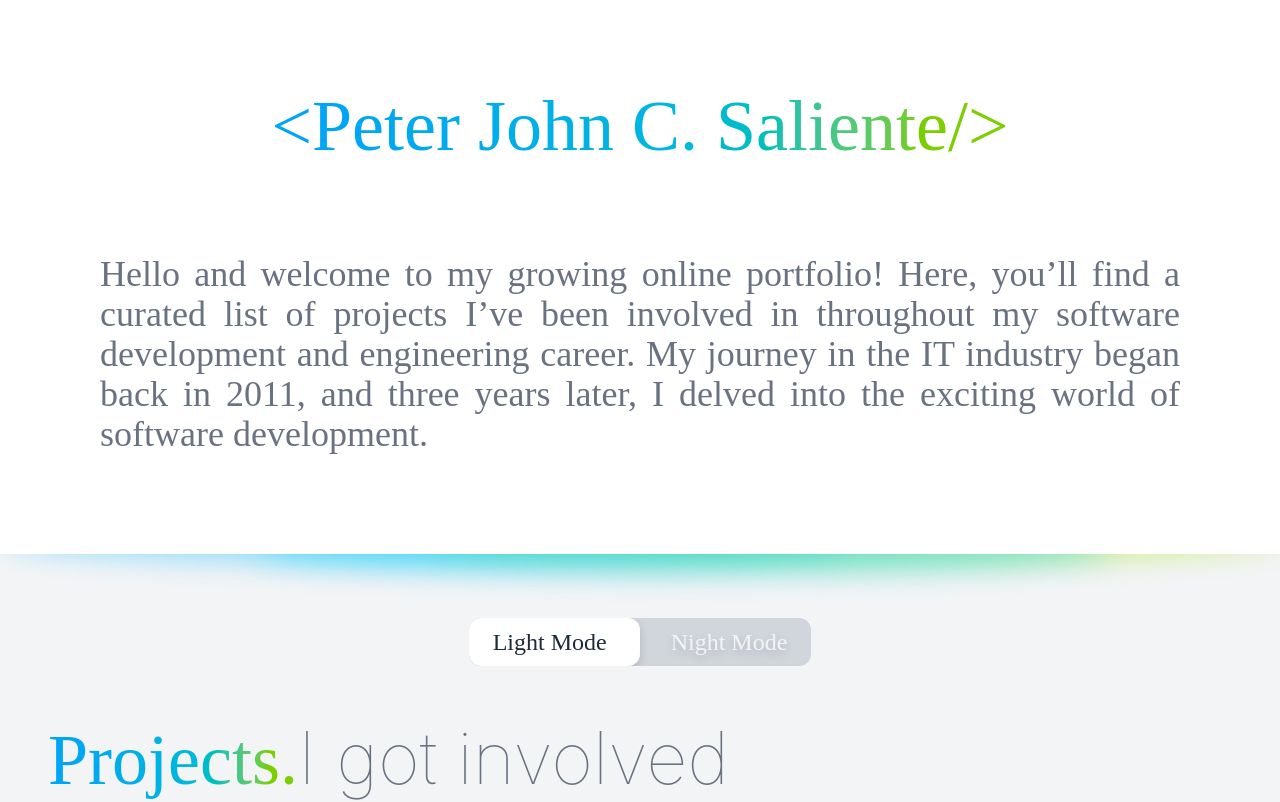
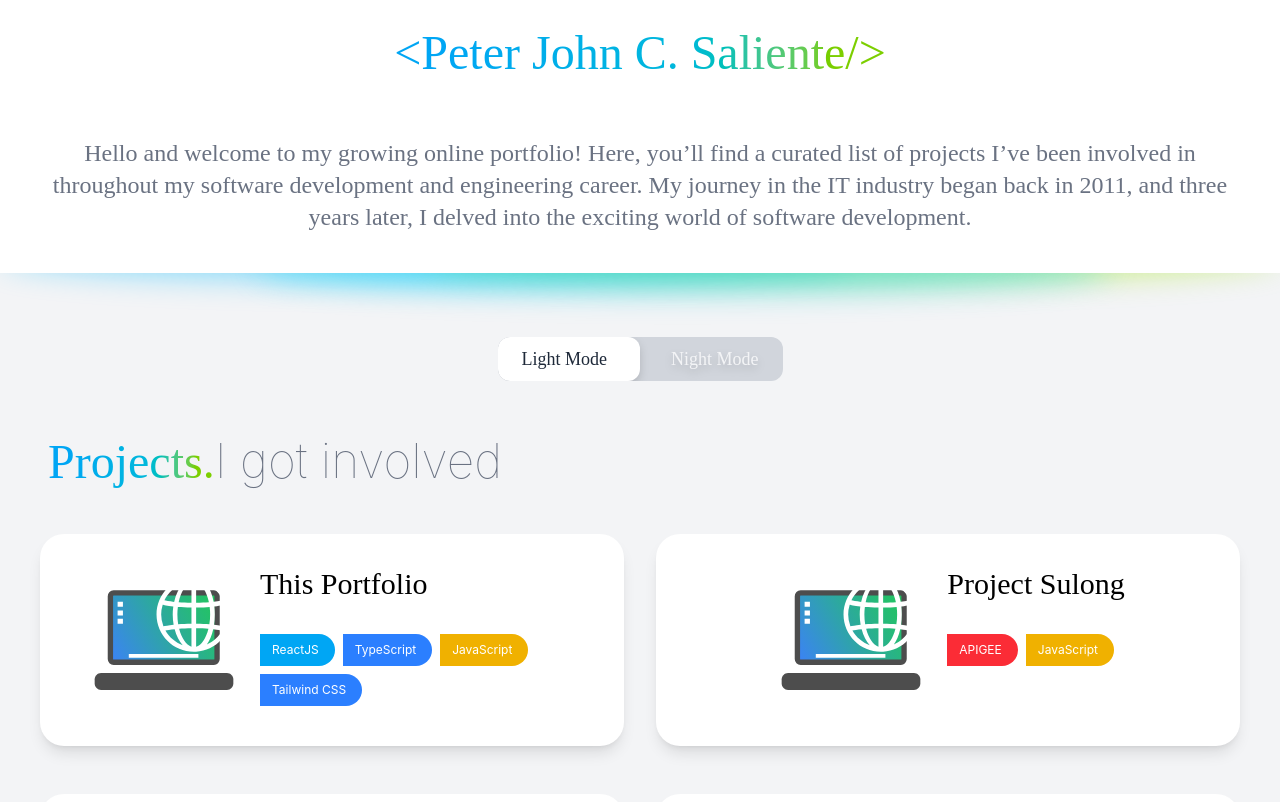
Before and after one commit to psaliente/psaliente.github.io, a React (Vite) app: page / in a window 1280 px wide. Shown: the top 802 px of the page. Built offline with nearby package versions, Linux system fonts and the light colour scheme; a web font is replaced by a local one.

Commit message:
deprecate tailwind.config.js

```diff
--- a/src/components/buttons/button.component.tsx
+++ b/src/components/buttons/button.component.tsx
@@ -1,7 +1,7 @@
 export default function Button(props: React.ButtonHTMLAttributes<HTMLButtonElement>) {
   const { className, children } = props;
   const defaultClassNameValue =
-    'bg-blue-700 disabled:bg-blue-300 text-white disabled:text-gray-400 text-2xl fhd:text-base py-1 px-4 rounded-xl';
+    'bg-blue-700 disabled:bg-blue-300 text-white disabled:text-gray-400 text-2xl lg:text-base py-1 px-4 rounded-xl';
 
   return (
     <button className={className ?? defaultClassNameValue} {...props}>
--- a/src/components/pages/portfoliopage/proglangs.component.tsx
+++ b/src/components/pages/portfoliopage/proglangs.component.tsx
@@ -10,7 +10,7 @@ export default function ProgLangs() {
         <Section.Title.Gradient>{TITLE}</Section.Title.Gradient>
         {SUBTITLE}
       </Section.Title>
-      <Section.Content className="flex flex-row flex-wrap p-4 hd:p-8 gap-6 justify-center">
+      <Section.Content className="flex flex-row flex-wrap p-4 sm:p-8 gap-6 justify-center">
         {ITEMS.map(({ IMG_ALT, IMG_SRC, URL }) => (
           <a key={IMG_ALT} href={URL} target="_blank" rel="noreferrer">
             <Card className="content-center p-6 rounded-xl bg-slate-200 dark:bg-slate-700 transition delay-300 duration-500 hover:scale-[1.1]">
--- a/src/components/pages/portfoliopage/proglibs.component.tsx
+++ b/src/components/pages/portfoliopage/proglibs.component.tsx
@@ -10,7 +10,7 @@ export default function ProgLibraries() {
         <Section.Title.Gradient>{TITLE}</Section.Title.Gradient>
         {SUBTITLE}
       </Section.Title>
-      <Section.Content className="flex flex-row flex-wrap p-4 hd:p-8 gap-6 justify-center">
+      <Section.Content className="flex flex-row flex-wrap p-4 sm:p-8 gap-6 justify-center">
         {ITEMS.map(({ IMG_ALT, IMG_SRC, URL }) => (
           <a key={IMG_ALT} href={URL} target="_blank" rel="noreferrer">
             <Card className="content-center p-6 rounded-xl bg-gray-50 dark:bg-gray-700 transition delay-300 duration-500 hover:scale-[1.1]">
--- a/src/components/pages/portfoliopage/progtools.component.tsx
+++ b/src/components/pages/portfoliopage/progtools.component.tsx
@@ -10,7 +10,7 @@ export default function ProgTools() {
         <Section.Title.Gradient>{TITLE}</Section.Title.Gradient>
         {SUBTITLE}
       </Section.Title>
-      <Section.Content className="flex flex-row flex-wrap p-4 hd:p-8 gap-6 justify-center">
+      <Section.Content className="flex flex-row flex-wrap p-4 sm:p-8 gap-6 justify-center">
         {ITEMS.map(({ IMG_ALT, IMG_SRC, URL }) => (
           <a key={IMG_ALT} href={URL} target="_blank" rel="noreferrer">
             <Card className="content-center p-6 rounded-xl bg-slate-200 dark:bg-slate-700 transition delay-300 duration-500 hover:scale-[1.1]">
--- a/src/components/pages/portfoliopage/projecListItem.component.tsx
+++ b/src/components/pages/portfoliopage/projecListItem.component.tsx
@@ -7,9 +7,7 @@ import { ProjectType } from '../../../types/Project.Type';
 import useProjectThumbnail from '../../../hooks/useProjectThumbnail';
 import { ProjectItemContext } from '../../../contexts';
 
-type ProjectListItemPropType = {
-  ProjectID: number;
-} & ProjectType;
+type ProjectListItemPropType = { ProjectID: number } & ProjectType;
 
 function ProjectListItem(projectItem: ProjectListItemPropType) {
   const { trimText2Elipse } = useCommonHook();
@@ -23,7 +21,7 @@ function ProjectListItem(projectItem: ProjectListItemPropType) {
 
   return (
     <Link to="/project" onClick={setCurrentProjectItem}>
-      <Card className="flex flex-row flex-wrap gap-4 px-7 pb-5 pt-8 bg-white dark:bg-gray-800 justify-center hd:justify-normal transition delay-300 duration-500 hover:scale-[1.02]">
+      <Card className="flex flex-row flex-wrap gap-4 px-7 pb-5 pt-8 bg-white dark:bg-gray-800 justify-center sm:justify-normal transition delay-300 duration-500 hover:scale-[1.02]">
         <img src={projectThumb} className="w-40 h-40" alt={projectItem.Type} />
         <div className="flex flex-col gap-5 max-w-xs content-between">
           <h3 className="dark:text-gray-300 transition delay-300 duration-500 text-3xl md:text-5xl font-[SourceCodePro] text-wrap wrap-break-word">
--- a/src/components/pages/portfoliopage/projectList.component.tsx
+++ b/src/components/pages/portfoliopage/projectList.component.tsx
@@ -4,9 +4,7 @@ import { ProjectType } from '../../../types/Project.Type';
 import { Section } from '../../containers';
 import { SECTIONS } from '../../../constants';
 
-type ProjectListPropType = {
-  projects: ProjectType[];
-};
+type ProjectListPropType = { projects: ProjectType[] };
 
 function ProjectList({ projects }: ProjectListPropType) {
   const { TITLE, SUBTITLE } = SECTIONS.PROJECTS;
@@ -17,7 +15,7 @@ function ProjectList({ projects }: ProjectListPropType) {
         <Section.Title.Gradient>{TITLE}</Section.Title.Gradient>
         {SUBTITLE}
       </Section.Title>
-      <Section.Content className="grid grid-cols-1 gap-x-8 gap-y-12 fhd:grid-cols-2 qhd:grid-cols-3 uhd:grid-cols-4">
+      <Section.Content className="grid grid-cols-1 gap-x-8 gap-y-12 lg:grid-cols-2 xl:grid-cols-3 3xl:grid-cols-4">
         {projects.map((p, i) => (
           <ProjectListItem key={'projectItem' + i} ProjectID={i} {...p} />
         ))}
--- a/src/components/pages/toolspage/toolsPage.component.tsx
+++ b/src/components/pages/toolspage/toolsPage.component.tsx
@@ -17,7 +17,7 @@ const ToolsPage = () => {
     <div className="bg-gray-100 dark:bg-gray-900 dark:text-gray-50 transition delay-300 duration-500 min-h-screen flex flex-col">
       <HeaderComponent ShowDescription={false} EnableLink={true} />
       <NightModeToggle />
-      <Section className="flex flex-col flex-auto gap-4 py-10 px-4 fhd:px-10">
+      <Section className="flex flex-col flex-auto gap-4 py-10 px-4 lg:px-10">
         <Section.Title>
           <Section.Title.Gradient>My Custom-Made Tools</Section.Title.Gradient>
         </Section.Title>
--- a/src/index.css
+++ b/src/index.css
@@ -1,4 +1,12 @@
 @import 'tailwindcss';
-@config "../tailwind.config.js";
+/* @config "../tailwind.config.js"; */
 
 @custom-variant dark (&:where(.dark, .dark *));
+
+@theme {
+  --breakpoint-*: initial;
+  --breakpoint-lg: 64rem;
+  --breakpoint-xl: 96rem;
+  --breakpoint-2xl: 100rem;
+  --breakpoint-3xl: 140rem;
+}
--- a/tailwind.config.js
+++ /dev/null
@@ -1,16 +0,0 @@
-/** @type {import('tailwindcss').Config} */
-module.exports = {
-  content: ['./index.html', './src/**/*.{ts,tsx}'],
-  darkMode: 'class',
-  theme: {
-    extend: {},
-    screens: {
-      sd: '300px', // 640 x 480
-      hd: '500px', // 1280 x 720
-      fhd: '1000px', // 1920 x 1080
-      qhd: '1500px', // 2560 x 1440
-      uhd: '2000px' // 3480 x 2560
-    }
-  },
-  plugins: []
-};
```
Also changed, not shown: src/components/pages/toolspage/decodepage/decodePage.component.tsx (+4 -4 lines), src/components/pages/toolspage/encodepage/encodePage.component.tsx (+4 -4 lines), src/components/pages/toolspage/julianconverterpage/julianConverterPage.component.tsx (+5 -5 lines).
